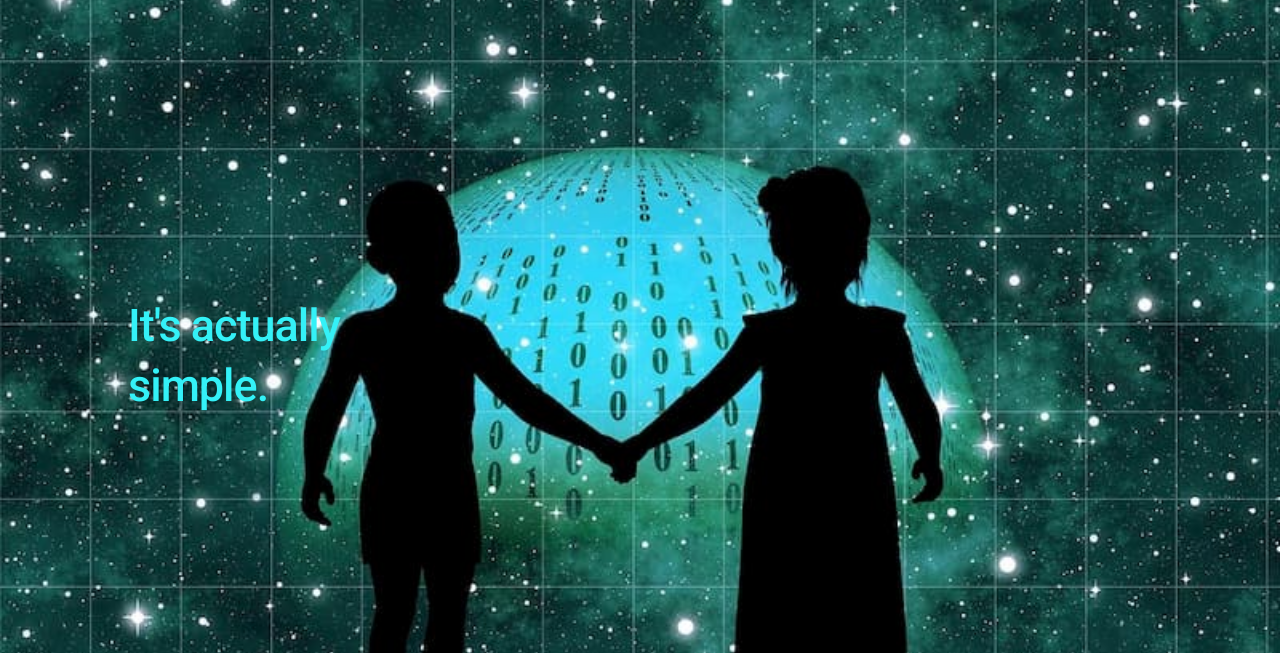
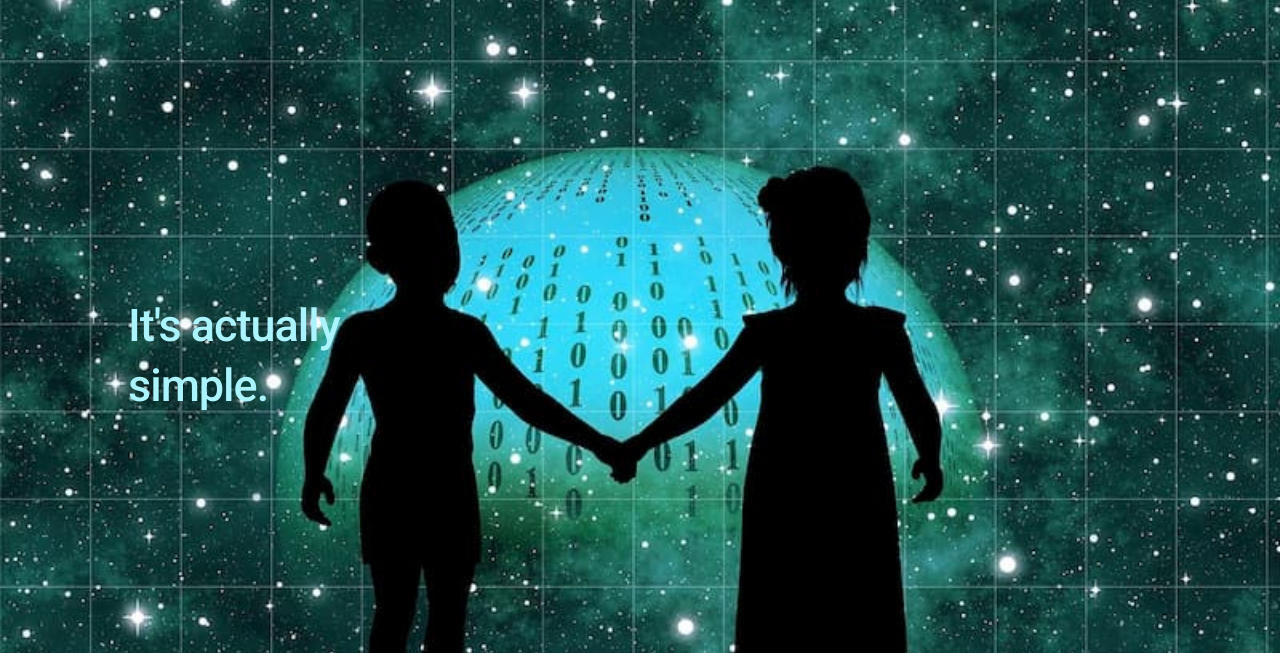
Before and after one commit to codeamazone/codeamazone.github.io, a plain HTML site: page index.html in a window 1280 px wide. Shown: the top 653 px of the page. Drawn offline with Linux system fonts and the light colour scheme.

Commit message:
Changed font color

```diff
--- a/assets/css/me.css
+++ b/assets/css/me.css
@@ -108,7 +108,7 @@ body.page-template-page-fullsingle-me {
   background-size: cover; }
   body.page-template-page-fullsingle-me p {
     margin-bottom: 28px;
-    color: #34f1f7; }
+    color: #abf3ff; }
     @media (max-width: 800px) {
       body.page-template-page-fullsingle-me p {
         font-size: 32px;
```
